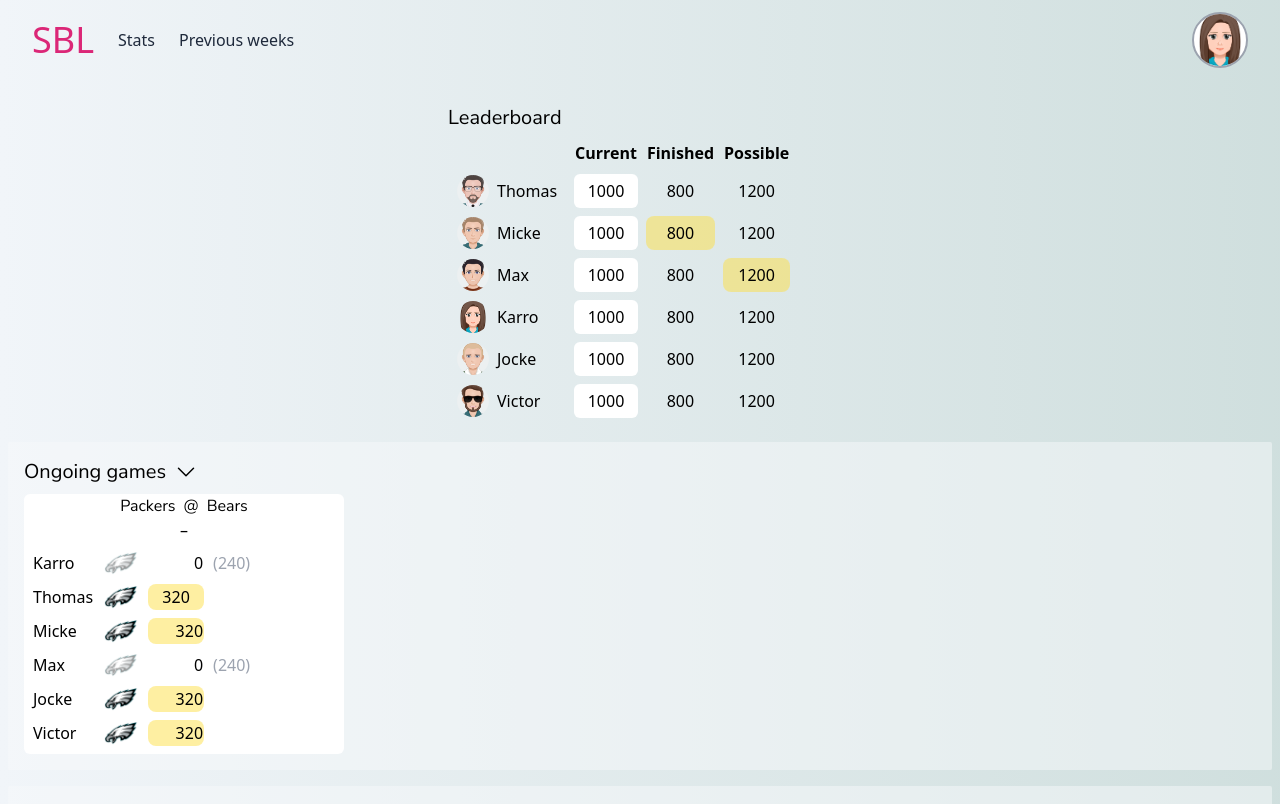
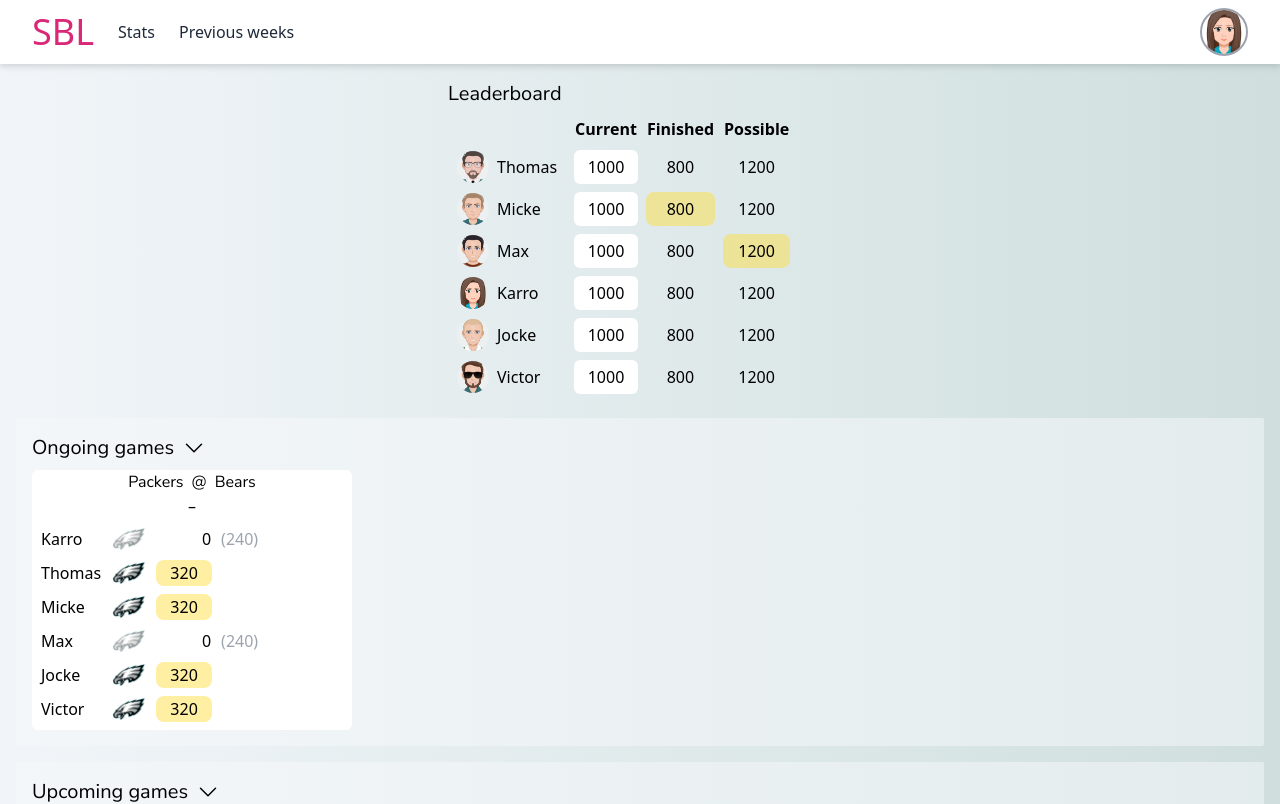
Before and after one commit to Kath-1/SBL-FE, a React (Vite) app: page / in a window 1280 px wide. Shown: the top 804 px of the page. Built offline with nearby package versions, Linux system fonts and the light colour scheme.

Commit message:
fix header

```diff
--- a/src/App.tsx
+++ b/src/App.tsx
@@ -8,7 +8,7 @@ const App = () => {
   return (
     <BrowserRouter>
       <Header />
-      <div className="max-w-7xl mx-auto pt-6 px-2 w-full ">
+      <div className="max-w-7xl mx-auto pt-20 px-4 w-full ">
         <Routes>
           <Route path="/user" element={<UserPage />}></Route>
           <Route path="/" element={<MainPage />}></Route>
--- a/src/Header.tsx
+++ b/src/Header.tsx
@@ -2,8 +2,8 @@ import { Link } from "react-router-dom";
 import karrosProfilePicture from "./assets/karro.png";
 
 const Header = () => (
-  // <header className="fixed px-8 py-3 max-w-7xl mx-auto w-full left-1/2 -translate-x-1/2 ">
-  <header className="sticky px-8 py-3 max-w-7xl mx-auto w-full  ">
+  <header className="fixed px-8 py-2 max-w-7xl mx-auto w-full left-1/2 -translate-x-1/2 bg-white drop-shadow-md">
+    {/* <header className="sticky px-8 py-3 max-w-7xl mx-auto w-full "> */}
     <nav className="flex justify-between items-center text-slate-800">
       <div className="flex items-center">
         <Link to={`/`} className="text-4xl text-pink-600 mr-6">
@@ -19,7 +19,7 @@ const Header = () => (
           <img
             src={karrosProfilePicture}
             alt=""
-            className="h-14 rounded-full bg-white border-2 border-gray-400"
+            className="h-12 rounded-full bg-white border-2 border-gray-400 bg-gray-400"
           />
         ) : (
           <svg
--- a/src/MainPage.tsx
+++ b/src/MainPage.tsx
@@ -47,7 +47,9 @@ const Game = () => {
                 className="h-6                                                                                                                                                                          00"
               />
             </td>
-            <td className="text-right bg-yellow-300/50 rounded-lg ">320</td>
+            <td className=" bg-yellow-300/50 rounded-lg w-14 text-center">
+              320
+            </td>
           </tr>
           <tr>
             <td>Max</td>
@@ -67,7 +69,9 @@ const Game = () => {
                 className="h-6                                                                                                                                                                          00"
               />
             </td>
-            <td className="text-right bg-yellow-300/50 rounded-lg">320</td>
+            <td className=" bg-yellow-300/50 rounded-lg w-14 text-center">
+              320
+            </td>
           </tr>
           <tr>
             <td>Victor</td>
@@ -78,7 +82,9 @@ const Game = () => {
                 className="h-6                                                                                                                                                                          00"
               />
             </td>
-            <td className="text-right bg-yellow-300/50 rounded-lg">320</td>
+            <td className=" bg-yellow-300/50 rounded-lg w-14 text-center">
+              320
+            </td>
           </tr>
         </tbody>
       </table>
```
